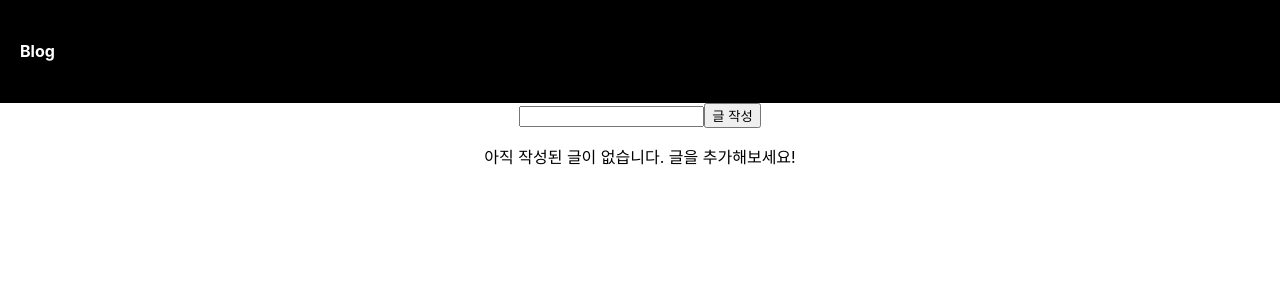
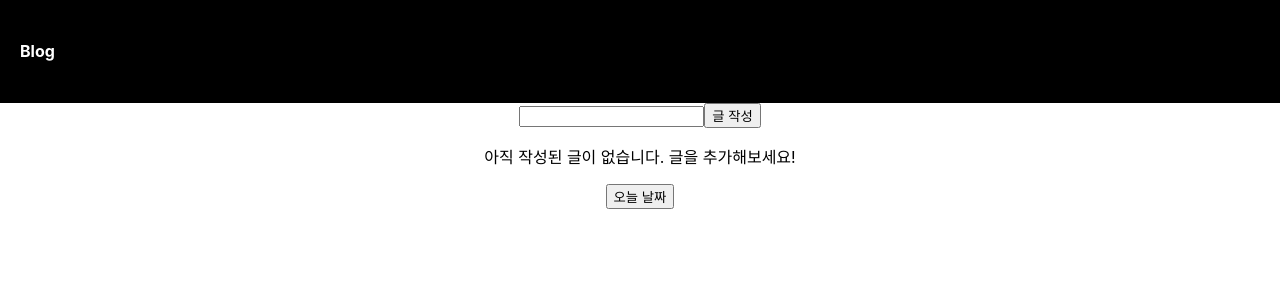
Before and after one commit to apkool12/blog-react, a React (Create React App) app: page / in a window 1280 px wide. Shown: the top 300 px of the page. Built offline with nearby package versions, Linux system fonts and the light colour scheme.

Commit message:
update to date test

```diff
--- a/src/App.js
+++ b/src/App.js
@@ -7,6 +7,10 @@ function App() {
   let [add, setAdd] = useState('');
   let [modal, setModal] = useState(false);
   let [selectedTitle, setSelectedTitle] = useState(0);
+
+  let today = new Date();
+  let month  = today.getMonth() + 1;
+  let date = today.getDate();
 
   function addTitle(title) {
     if (title !== '') {
@@ -49,7 +53,12 @@ function App() {
           </div>
         ))
       ) : (
-        <p>아직 작성된 글이 없습니다. 글을 추가해보세요!</p>
+        <>
+          <p>아직 작성된 글이 없습니다. 글을 추가해보세요!</p>
+          <div>
+            <button onClick = { () => {console.log(month + "월" + date + "일")}}>오늘 날짜</button>
+          </div>
+        </>
       )}
 
       {name.length > 0 && (
```
